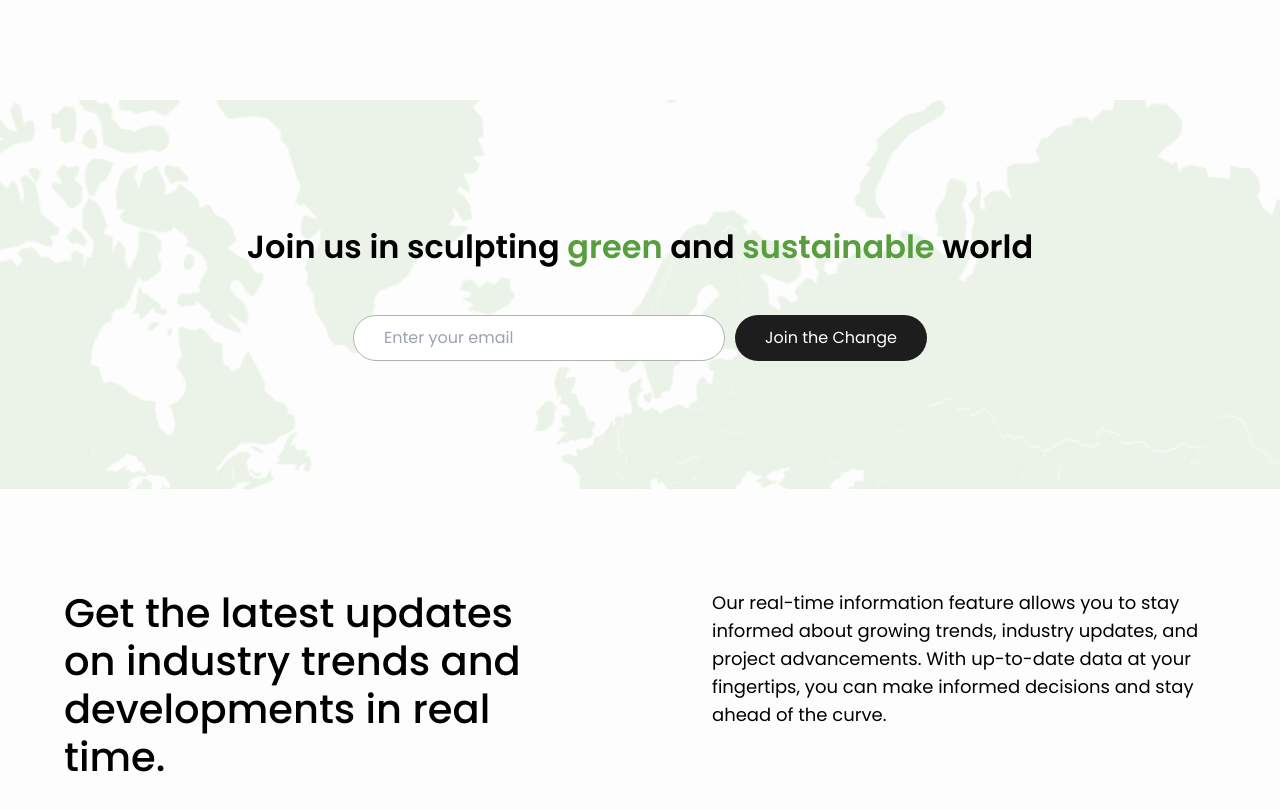
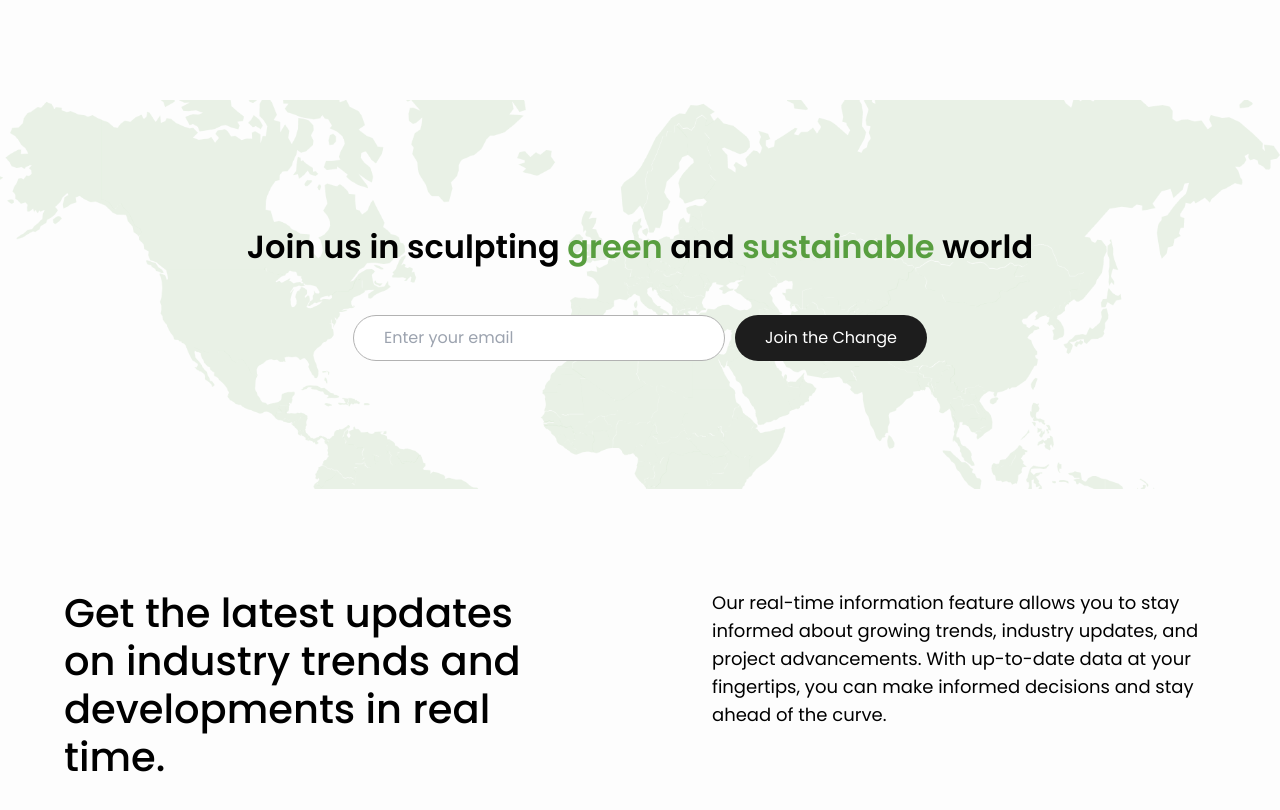
Before and after one commit to Abilov599/Noharm, a website built with Vite: page index.html in a window 1280 px wide. Shown: the part 1908-2718 px from the top of the page. Built offline with nearby package versions, Linux system fonts and the light colour scheme.

Commit message:
fix bg image

```diff
--- a/index.html
+++ b/index.html
@@ -222,8 +222,8 @@
       <div class="section-divider"></div>
       <section
         id="join-us-section"
-        class="bg-cover bg-center bg-no-repeat py-32"
-        style="background-image: url(./src/assets/img/Map.png)"
+        class="bg-cover bg-fixed bg-center bg-no-repeat py-32"
+        style="background-image: url(./src/assets/img/world-map.png)"
       >
         <div class="my-container">
           <h3
```
Also changed, not shown: src/assets/img/Map.png (deleted), src/assets/img/world-map.png (added).
